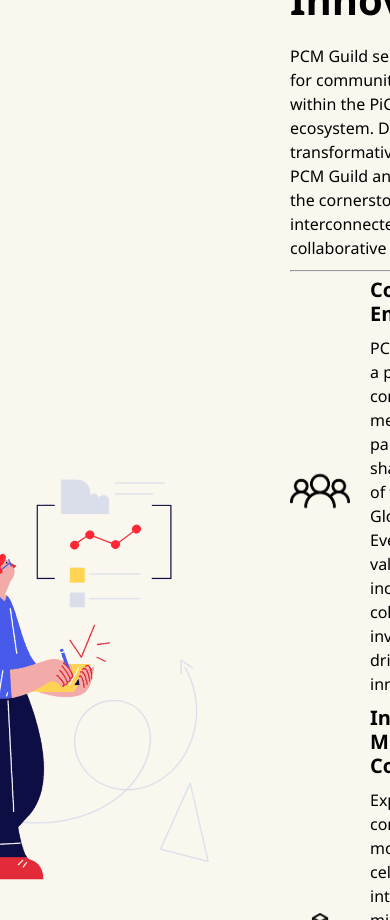
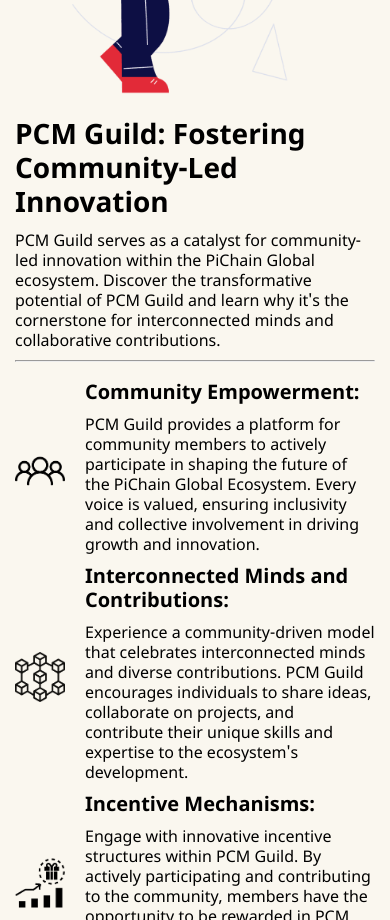
Before and after one commit to Alejandrocsdev/pcm-official-web, a React (Vite) app: page /guild in a window 390 px wide. Shown: the part 1080-2000 px from the top of the page. Built offline with nearby package versions, Linux system fonts and the light colour scheme.

Commit message:
guild section2 test1

```diff
--- a/src/pages/Guild/style.module.css
+++ b/src/pages/Guild/style.module.css
@@ -75,7 +75,7 @@
   margin: 0;
 }
 
-.section2.communities {
+.section2 .communities {
   margin-top: 20px;
 }
 
@@ -240,6 +240,31 @@
     width: 450px;
     height: 450px;
   }
+
+  .section2 {
+    padding: 0 40px;
+  }
+
+  .section2 .left .about {
+    width: 350px;
+    height: 350px;
+  }
+
+  .section2 .right h1 {
+    font-size: 36px;
+  }
+
+  .section2 .right p {
+    line-height: 20px;
+  }
+
+  .section2 .community .content p {
+    line-height: 20px;
+  }
+
+  .icon {
+    width: 50px;
+  }
 }
 
 @media (max-width: 1200px) {
@@ -260,6 +285,25 @@
     width: 400px;
     height: 400px;
   }
+
+  .section2 {
+    padding: 0 20px;
+  }
+
+  .section2 .left .about {
+    width: 300px;
+    height: 300px;
+  }
+
+  .section2 .right h1 {
+    margin: 10px 0;
+    font-size: 32px;
+  }
+
+  .section2 .community .content p {
+    margin: 10px 0;
+    line-height: 20px;
+  }
 }
 
 @media (max-width: 1000px) {
@@ -276,12 +320,25 @@
   .section1 .right {
     order: 1;
   }
+
+  .section2 {
+    padding: 40px;
+    flex-direction: column;
+  }
+
+  .section2 .left .about {
+    width: 400px;
+    height: 400px;
+  }
+
+  .section2 .right h1 {
+    font-size: 32px;
+  }
 }
 
 @media (max-width: 700px) {
   .section1 {
     padding: 20px 0 40px 0;
-    flex-direction: column;
   }
 
   .section1 .left {
@@ -307,12 +364,28 @@
   .section1 .left .members div div {
     font-size: 18px;
   }
+
+  .section2 {
+    padding: 40px 0;
+  }
+
+  .section2 .left .about {
+    width: 300px;
+    height: 300px;
+  }
+
+  .section2 .right {
+    width: 450px;
+  }
+
+  .section2 .right h1 {
+    font-size: 28px;
+  }
 }
 
 @media (max-width: 500px) {
   .section1 {
     padding: 15px 0 20px 0;
-    flex-direction: column;
   }
 
   .section1 .left {
@@ -343,4 +416,8 @@
     width: 300px;
     height: 300px;
   }
+
+  .section2 .right {
+    width: 360px;
+  }
 }
```
